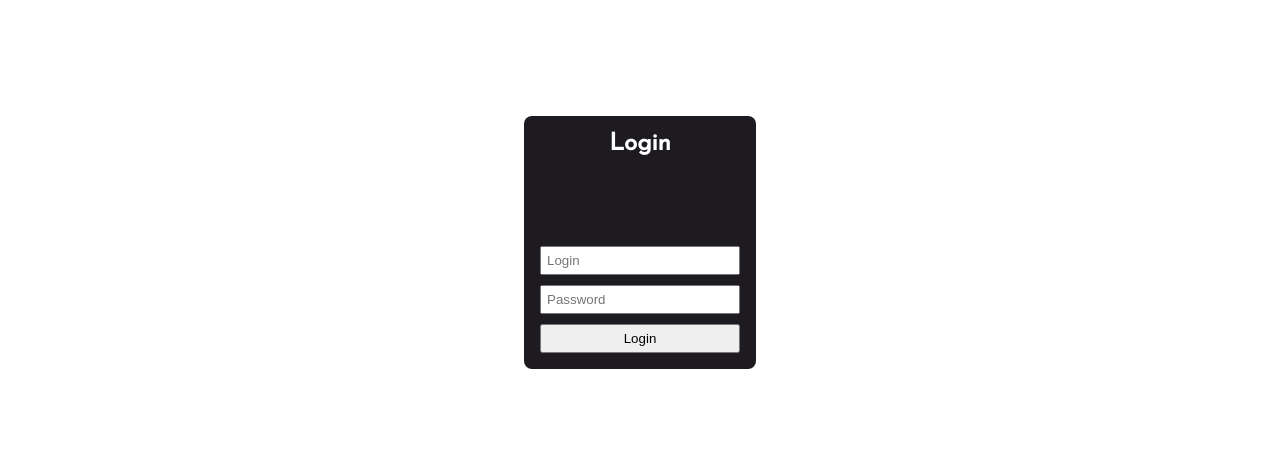
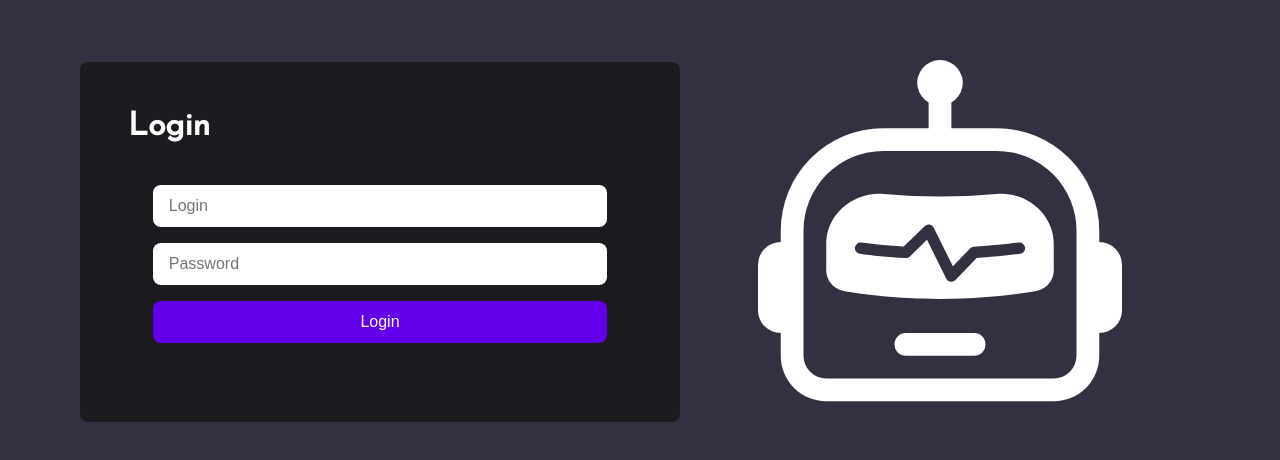
Before and after one commit to wiktormalyska/technologia-cyborga, a React (Vite) app in the folder frontend/: page /login in a window 1280 px wide. Shown: the part 158-618 px from the top of the page. Built offline with nearby package versions, Linux system fonts and the light colour scheme.

Commit message:
TC-83: Login page redesign

```diff
--- a/frontend/src/pages/LoginPage.tsx
+++ b/frontend/src/pages/LoginPage.tsx
@@ -2,6 +2,9 @@ import {BasePage} from "../components/BasePage";
 import styled from "styled-components";
 import {useAuth} from "../auth/AuthContext";
 import {useState} from "react";
+// @ts-ignore
+import robotIcon from '../assets/icons/robot.svg'
+import colorPalette from "../values/colorPalette";
 
 export const LoginPage = () => {
     const { login } = useAuth()
@@ -18,15 +21,39 @@ export const LoginPage = () => {
     }
 
     return (
+        <LoginContainer>
             <LoginComponent>
+                <LoginHeader>
                     <Text>Login</Text>
+                </LoginHeader>
+                <LoginSection>
                     <Input placeholder="Login" value={username} onChange={(e) => setUsername(e.target.value)}></Input>
                     <Input placeholder="Password" type="password" value={password} onChange={(e) => setPassword(e.target.value)}></Input>
-            <Input type="button" value="Login" onClick={handleLogin}/>
+                    <LoginButton type="button" value="Login" onClick={handleLogin}/>
+                </LoginSection>
+                <ErrorSection>
                     {error && <ErrorText>{error}</ErrorText>}
+                </ErrorSection>
             </LoginComponent>
+            <LogoSection>
+                <img src={robotIcon} alt="Robot" />
+            </LogoSection>
+        </LoginContainer>
     )
 }
+
+const LoginContainer = styled.div`
+    display: flex;
+    flex-direction: row;
+    width: 100%;
+    height: 100%;
+    padding: 5rem;
+    box-sizing: border-box;
+    align-content: center;
+    align-items: center;
+    overflow: hidden;
+    background-color: ${colorPalette.pageBackground.hex};
+`
 
 const LoginComponent = styled(BasePage)`
     gap: 10px;
@@ -35,24 +62,92 @@ const LoginComponent = styled(BasePage)`
     align-content: center;
     align-items: center;
     background-color: #1d1b20;
-    width: auto;
+    width: 600px;
+    height: 360px;
     padding: 1rem;
     border-radius: 0.5rem;
     color: white;
 `
 
+const LoginHeader = styled.div`
+    display: flex;
+    flex-direction: row;
+    align-items: flex-start;
+    margin-bottom: 2rem;
+    width: 100%;
+`
+
+const LoginSection = styled.div`
+    display: flex;
+    flex-direction: column;
+    justify-content: center;
+    align-items: center;
+    width: 100%;
+    gap: 1rem;
+`
+
+const ErrorSection = styled(LoginSection)`
+    height: 20px;
+`
+
+const LogoSection = styled(LoginComponent)`
+    width: 420px;
+    height: 420px;
+    background-color: rgba(255,255,255,0);
+
+    img {
+        height: 100%;
+        width: 100%;
+        padding: 12px;
+    }
+`
+
 const Text = styled.span`
-    padding-bottom: 5rem;
+    padding-left: 2rem;
+    text-align: left;
     font-weight: 700;
-    font-size: 1.5rem;
+    font-size: 2rem;
+    width: 100%;
 `
+
 const Input = styled.input`
-    width: 200px;
-    padding: 5px;
+    width: 80%;
+    height: 42px;
+    padding: 5px 5px 5px 1rem;
+    border-radius: 0.5rem;
+    border: none;
+    gap: 1rem;
+    font-size: 1rem;
+`
+
+const LoginButton = styled(Input)`
+    background-color: #6200ea;
+    padding: 0;
+    border: none;
+    color: white;
+
+    &:hover {
+        background-color: #5200c6;
+        cursor: pointer;
+    }
 `
 
 const ErrorText = styled.span`
     color: red;
     font-size: 0.9rem;
     margin-top: 10px;
+
+    animation: slideIn 0.3s ease;
+
+    @keyframes slideIn {
+        from {
+            opacity: 0;
+            transform: translateY(-10px);
+        }
+
+        to {
+            opacity: 1;
+            transform: translateY(0);
+        }
+    }
 `;
--- a/frontend/src/values/colorPalette.tsx
+++ b/frontend/src/values/colorPalette.tsx
@@ -2,12 +2,13 @@ interface Color {
     hex: string;
 }
 
-const colorPalette: { [key in 'primary' | 'secondary' | 'accent' | 'text' | 'secondaryText' | 'inputBackground' | 'buttonBackground' | 'border' | 'highlight']: Color } = {
+const colorPalette: { [key in 'primary' | 'secondary' | 'accent' | 'text' | 'secondaryText' | 'pageBackground' | 'inputBackground' | 'buttonBackground' | 'border' | 'highlight']: Color } = {
     primary: { hex: "#2C2333" }, // Dominujący fioletowy
     secondary: { hex: "#383040" }, // Tło dla elementów
     accent: { hex: "#FFFFFF" }, // Kolor tekstu i ikon
     text: { hex: "#D0D0D0" }, // Jasnoszary tekst
     secondaryText: { hex: "#D0D0D0" },
+    pageBackground: { hex: "#313142" }, // Tło dla strony
     inputBackground: { hex: "#31293A" }, // Pole wyszukiwania
     buttonBackground: { hex: "#453651" }, // Tło przycisków
     border: { hex: "#5C4D6A" }, // Obwódki
```
Lines whose indentation alone changed are shown as unchanged.
